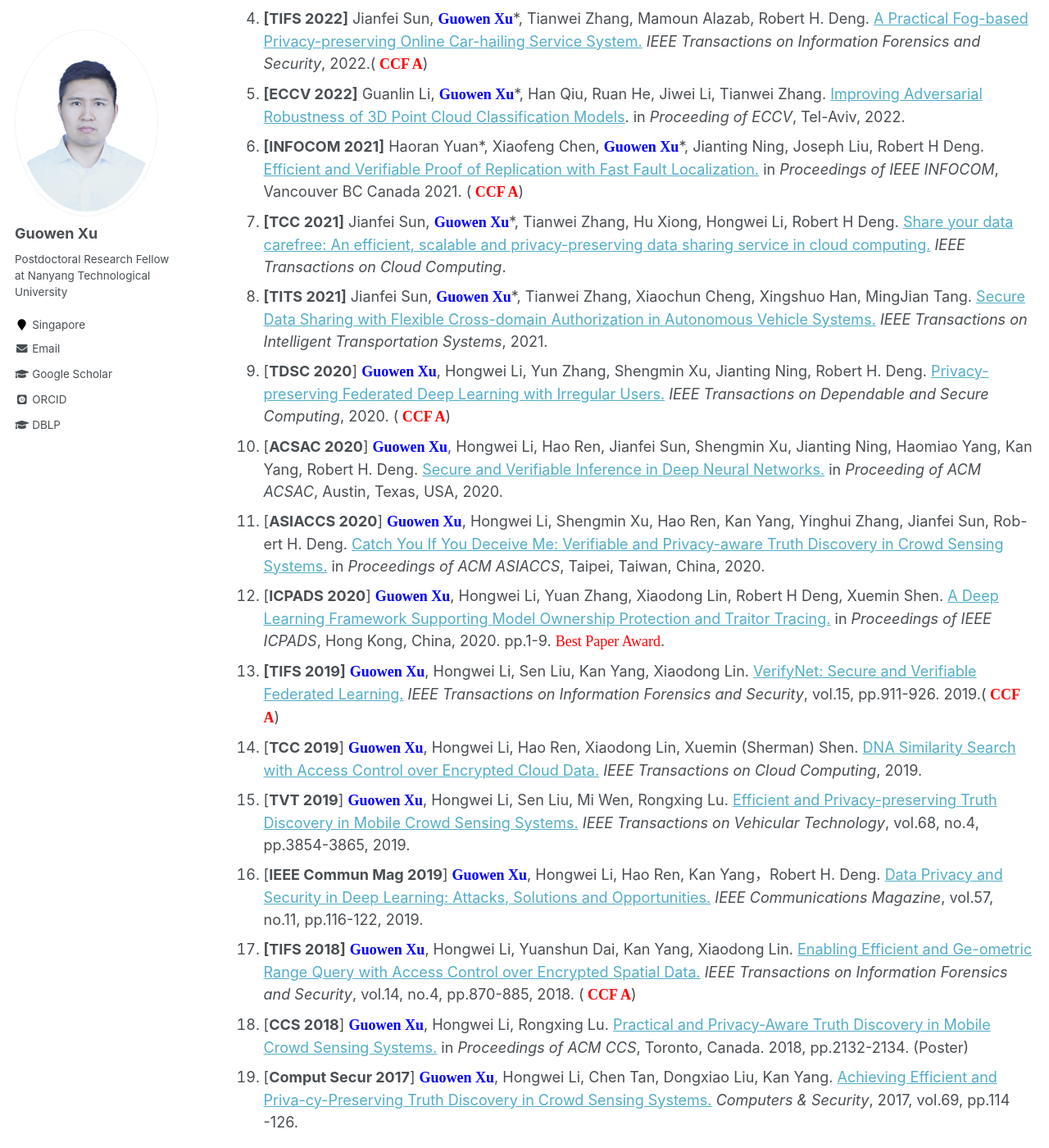
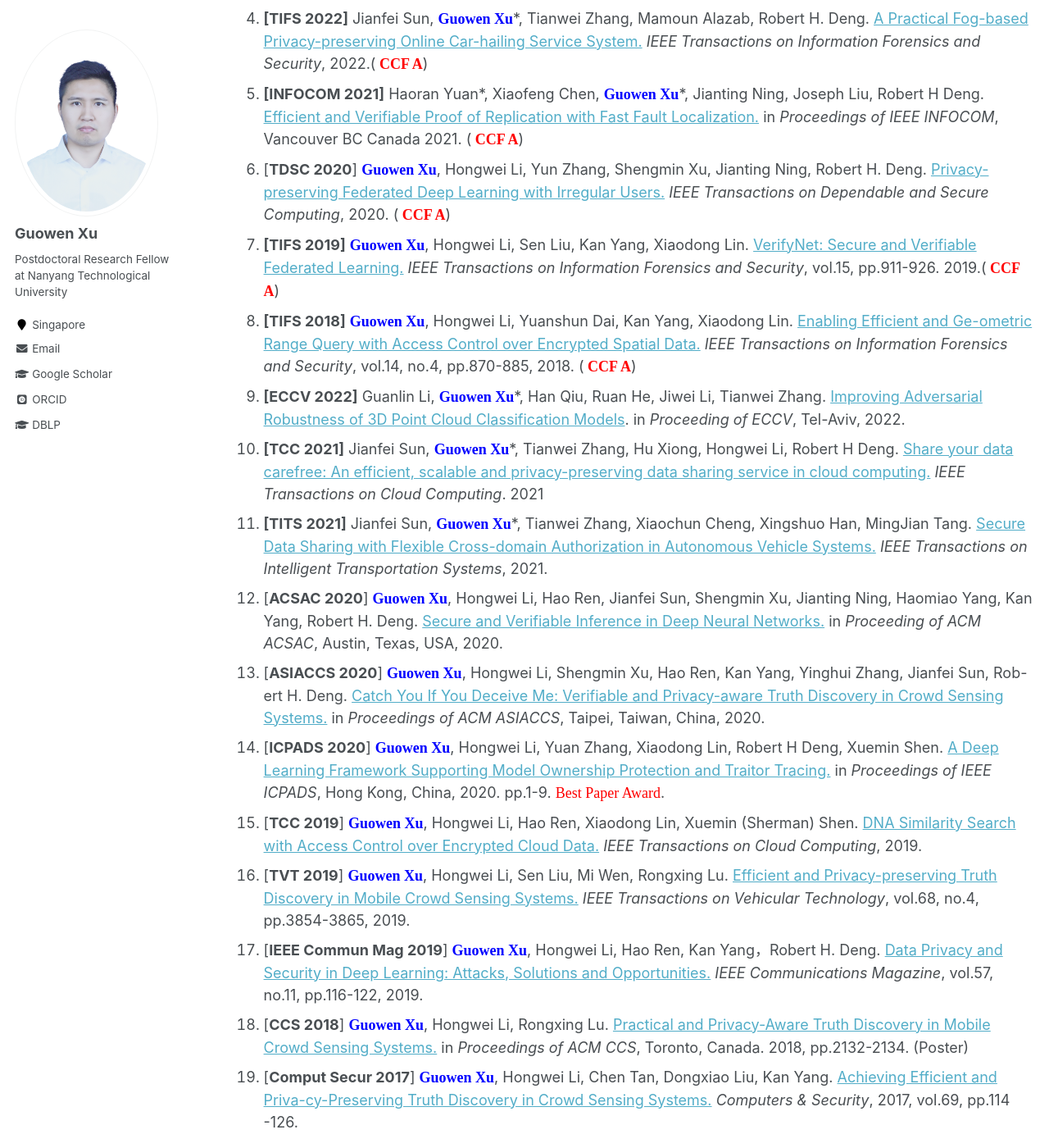
Before and after one commit to Guowen-xu/guowen-xu.github.io, a Jekyll site: the page built from _pages/publications.md, in a window 1280 px wide and 1400 px high, scrolled down 584 px. Shown: the whole window at 82% size. Built offline with Jekyll 4.4.1, drawn with Linux system fonts in a browser that asks for light colours; some web fonts are replaced.

Commit message:
Update publications.md

```diff
--- a/_pages/publications.md
+++ b/_pages/publications.md
@@ -18,18 +18,18 @@ You can find my articles on my [Google Scholar](https://scholar.google.com.hk/ci
 2. **[TIFS 2022]** Jianfei Sun, **<font face="Times New Roman" color=blue size=4> Guowen Xu</font>**\*, Xuehuan Yang, Tianwei Zhang, Mamoun Alazab, Robert H. Deng. Verifiable, Fair and Privacy-preserving Broadcast Authorization for Flexible Data Sharing in Clouds. *IEEE Transactions on Information Forensics and Security*, 2022.(**<font face="Times New Roman" color=red size=4> CCF A</font>**)
 3. **[TDSC 2022]**  **<font face="Times New Roman" color=blue size=4> Guowen Xu</font>**, Xingshuo Han, Shengmin Xu, Tianwei Zhang, Hongwei Li, Xinyi Huang, Robert H Deng. [Hercules: Boosting the Performance of Privacy-preserving Federated Learning](https://ieeexplore.ieee.org/document/9935302). *IEEE Transactions on Dependable and Secure Computing*, 2022. (**<font face="Times New Roman" color=red size=4> CCF A</font>**)
 4. **[TIFS 2022]** Jianfei Sun, **<font face="Times New Roman" color=blue size=4> Guowen Xu</font>**\*, Tianwei Zhang, Mamoun Alazab, Robert H. Deng. [A Practical Fog-based Privacy-preserving Online Car-hailing Service System.](https://ieeexplore.ieee.org/document/9849044) *IEEE Transactions on Information Forensics and Security*, 2022.(**<font face="Times New Roman" color=red size=4> CCF A</font>**)
-5. **[ECCV 2022]** Guanlin Li, **<font face="Times New Roman" color=blue size=4> Guowen Xu</font>**\*, Han Qiu, Ruan He, Jiwei Li,  Tianwei Zhang. [Improving Adversarial Robustness of 3D Point Cloud Classification Models](https://link.springer.com/chapter/10.1007/978-3-031-19772-7_39). in *Proceeding of  ECCV*, Tel-Aviv, 2022.
-6. **[INFOCOM 2021]** Haoran Yuan\*, Xiaofeng Chen, **<font face="Times New Roman" color=blue size=4> Guowen Xu</font>**\*, Jianting Ning, Joseph Liu, Robert H Deng.  [Efficient and Verifiable Proof of Replication with Fast Fault Localization.](https://ieeexplore.ieee.org/document/9488729) in *Proceedings of IEEE INFOCOM*, Vancouver BC Canada 2021. (**<font face="Times New Roman" color=red size=4> CCF A</font>**)
-7. **[TCC 2021]** Jianfei Sun,  **<font face="Times New Roman" color=blue size=4> Guowen Xu</font>**\*, Tianwei Zhang, Hu Xiong, Hongwei Li, Robert H Deng. [Share your data carefree: An efficient, scalable and privacy-preserving data sharing service in cloud computing.](https://ieeexplore.ieee.org/document/9560030) *IEEE Transactions on Cloud Computing*.
+5. **[INFOCOM 2021]** Haoran Yuan\*, Xiaofeng Chen, **<font face="Times New Roman" color=blue size=4> Guowen Xu</font>**\*, Jianting Ning, Joseph Liu, Robert H Deng.  [Efficient and Verifiable Proof of Replication with Fast Fault Localization.](https://ieeexplore.ieee.org/document/9488729) in *Proceedings of IEEE INFOCOM*, Vancouver BC Canada 2021. (**<font face="Times New Roman" color=red size=4> CCF A</font>**)
+6. [**TDSC 2020**] **<font face="Times New Roman" color=blue size=4> Guowen Xu</font>**, Hongwei Li, Yun Zhang, Shengmin Xu, Jianting Ning, Robert H. Deng. [Privacy-preserving Federated Deep Learning with Irregular Users.](https://ieeexplore.ieee.org/document/9130089) *IEEE Transactions on Dependable and Secure Computing*, 2020. (**<font face="Times New Roman" color=red size=4> CCF A</font>**)
+7. **[TIFS 2019]**  **<font face="Times New Roman" color=blue size=4> Guowen Xu</font>**, Hongwei Li, Sen Liu, Kan Yang, Xiaodong Lin. [VerifyNet: Secure and Verifiable Federated Learning.](https://ieeexplore.ieee.org/document/8765347) *IEEE Transactions on Information Forensics and Security*, vol.15, pp.911-926. 2019.(**<font face="Times New Roman" color=red size=4> CCF A</font>**)
+8. **[TIFS 2018]**  **<font face="Times New Roman" color=blue size=4> Guowen Xu</font>**, Hongwei Li, Yuanshun Dai, Kan Yang, Xiaodong Lin. [Enabling Efficient and Ge-ometric Range Query with Access Control over Encrypted Spatial Data.](https://ieeexplore.ieee.org/document/8452984) *IEEE Transactions on Information Forensics and Security*, vol.14, no.4, pp.870-885, 2018. (**<font face="Times New Roman" color=red size=4> CCF A</font>**)
+9. **[ECCV 2022]** Guanlin Li, **<font face="Times New Roman" color=blue size=4> Guowen Xu</font>**\*, Han Qiu, Ruan He, Jiwei Li,  Tianwei Zhang. [Improving Adversarial Robustness of 3D Point Cloud Classification Models](https://link.springer.com/chapter/10.1007/978-3-031-19772-7_39). in *Proceeding of  ECCV*, Tel-Aviv, 2022.
+7. **[TCC 2021]** Jianfei Sun,  **<font face="Times New Roman" color=blue size=4> Guowen Xu</font>**\*, Tianwei Zhang, Hu Xiong, Hongwei Li, Robert H Deng. [Share your data carefree: An efficient, scalable and privacy-preserving data sharing service in cloud computing.](https://ieeexplore.ieee.org/document/9560030) *IEEE Transactions on Cloud Computing*. 2021
 8. **[TITS 2021]** Jianfei Sun,  **<font face="Times New Roman" color=blue size=4> Guowen Xu</font>**\*, Tianwei Zhang, Xiaochun Cheng, Xingshuo Han, MingJian Tang. [Secure Data Sharing with Flexible Cross-domain Authorization in Autonomous Vehicle Systems.](https://ieeexplore.ieee.org/document/9737055) *IEEE Transactions on Intelligent Transportation Systems*, 2021.
-9. [**TDSC 2020**] **<font face="Times New Roman" color=blue size=4> Guowen Xu</font>**, Hongwei Li, Yun Zhang, Shengmin Xu, Jianting Ning, Robert H. Deng. [Privacy-preserving Federated Deep Learning with Irregular Users.](https://ieeexplore.ieee.org/document/9130089) *IEEE Transactions on Dependable and Secure Computing*, 2020. (**<font face="Times New Roman" color=red size=4> CCF A</font>**)
 10. [**ACSAC 2020**] **<font face="Times New Roman" color=blue size=4> Guowen Xu</font>**, Hongwei Li, Hao Ren, Jianfei Sun, Shengmin Xu, Jianting Ning, Haomiao Yang, Kan Yang, Robert H. Deng. [Secure and Verifiable Inference in Deep Neural Networks.](https://dl.acm.org/doi/10.1145/3427228.3427232) in *Proceeding of ACM ACSAC*, Austin, Texas, USA, 2020.
 11. [**ASIACCS 2020**] **<font face="Times New Roman" color=blue size=4> Guowen Xu</font>**, Hongwei Li, Shengmin Xu, Hao Ren, Kan Yang, Yinghui Zhang, Jianfei Sun, Rob-ert H. Deng. [Catch You If You Deceive Me: Verifiable and Privacy-aware Truth Discovery in Crowd Sensing Systems.](https://dl.acm.org/doi/abs/10.1145/3320269.3384720) in *Proceedings of ACM ASIACCS*, Taipei, Taiwan, China, 2020.
 12. [**ICPADS 2020**] **<font face="Times New Roman" color=blue size=4> Guowen Xu</font>**, Hongwei Li, Yuan Zhang, Xiaodong Lin, Robert H Deng, Xuemin Shen. [A Deep Learning Framework Supporting Model Ownership Protection and Traitor Tracing.](https://ieeexplore.ieee.org/document/9359144) in *Proceedings of IEEE ICPADS*, Hong Kong, China, 2020. pp.1-9. <font face="Times New Roman" color=red size=4> Best Paper Award</font>.
-13. **[TIFS 2019]**  **<font face="Times New Roman" color=blue size=4> Guowen Xu</font>**, Hongwei Li, Sen Liu, Kan Yang, Xiaodong Lin. [VerifyNet: Secure and Verifiable Federated Learning.](https://ieeexplore.ieee.org/document/8765347) *IEEE Transactions on Information Forensics and Security*, vol.15, pp.911-926. 2019.(**<font face="Times New Roman" color=red size=4> CCF A</font>**)
 14. [**TCC 2019**] **<font face="Times New Roman" color=blue size=4> Guowen Xu</font>**, Hongwei Li, Hao Ren, Xiaodong Lin, Xuemin (Sherman) Shen. [DNA Similarity Search with Access Control over Encrypted Cloud Data.](https://ieeexplore.ieee.org/document/8967153) *IEEE Transactions on Cloud Computing*, 2019.
 15. [**TVT 2019**]  **<font face="Times New Roman" color=blue size=4> Guowen Xu</font>**, Hongwei Li, Sen Liu, Mi Wen, Rongxing Lu. [Efficient and Privacy-preserving Truth Discovery in Mobile Crowd Sensing Systems.](https://ieeexplore.ieee.org/document/8629055) *IEEE Transactions on Vehicular Technology*, vol.68, no.4, pp.3854-3865, 2019.
 16. [**IEEE Commun Mag 2019**] **<font face="Times New Roman" color=blue size=4> Guowen Xu</font>**, Hongwei Li, Hao Ren, Kan Yang，Robert H. Deng. [Data Privacy and Security in Deep Learning: Attacks, Solutions and Opportunities.](https://ink.library.smu.edu.sg/cgi/viewcontent.cgi?article=5676&context=sis_research) *IEEE Communications Magazine*, vol.57, no.11, pp.116-122, 2019.
-17. **[TIFS 2018]**  **<font face="Times New Roman" color=blue size=4> Guowen Xu</font>**, Hongwei Li, Yuanshun Dai, Kan Yang, Xiaodong Lin. [Enabling Efficient and Ge-ometric Range Query with Access Control over Encrypted Spatial Data.](https://ieeexplore.ieee.org/document/8452984) *IEEE Transactions on Information Forensics and Security*, vol.14, no.4, pp.870-885, 2018. (**<font face="Times New Roman" color=red size=4> CCF A</font>**)
 18. [**CCS 2018**] **<font face="Times New Roman" color=blue size=4> Guowen Xu</font>**, Hongwei Li, Rongxing Lu. [Practical and Privacy-Aware Truth Discovery in Mobile Crowd Sensing Systems.](https://dl.acm.org/doi/10.1145/3243734.3278529) in *Proceedings of ACM CCS*, Toronto, Canada. 2018, pp.2132-2134. (Poster)
 19. [**Comput Secur 2017**] **<font face="Times New Roman" color=blue size=4> Guowen Xu</font>**, Hongwei Li, Chen Tan, Dongxiao Liu, Kan Yang. [Achieving Efficient and Priva-cy-Preserving Truth Discovery in Crowd Sensing Systems.](https://www.sciencedirect.com/science/article/pii/S0167404816301675) *Computers & Security*, 2017, vol.69, pp.114 -126.
```
